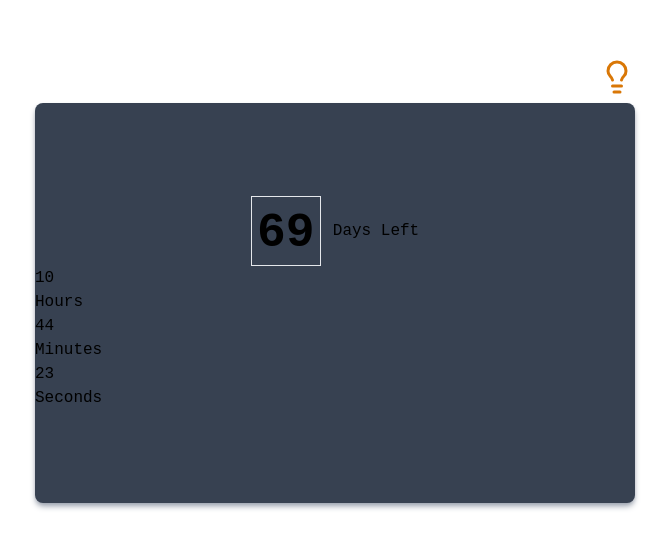
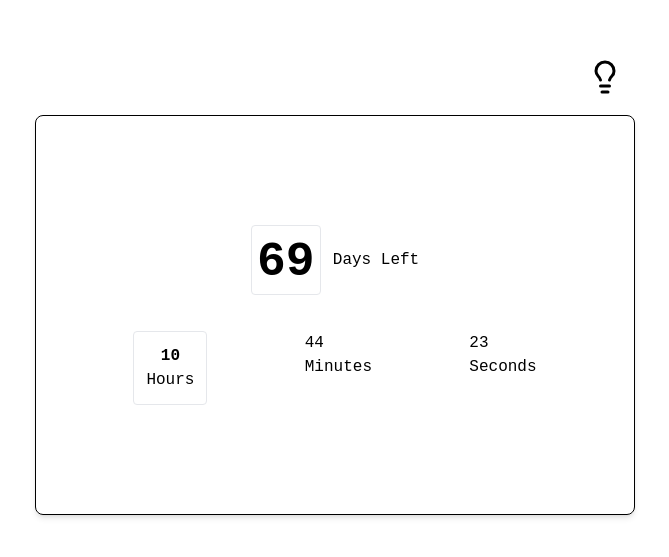
Before and after one commit to okutewonah/license-countdown, a plain HTML site: page index.html in a window 1280 px wide. Shown: the part 123-680 px from the top of the page, without its empty margins (305-974 px from the left). Drawn offline with Linux system fonts and the light colour scheme; a web font is replaced by a local one.

Commit message:
finished dark mode switch

```diff
--- a/index.html
+++ b/index.html
@@ -17,18 +17,29 @@
       }
     </style>
     <script>
-      if (localStorage.getItem('dark-mode') === 'true' || (!('dark-mode' in localStorage) && window.matchMedia('(prefers-color-scheme: dark)').matches)) {
-          document.querySelector('html').classList.add('dark');
+      if (
+        localStorage.getItem("dark-mode") === "true" ||
+        (!("dark-mode" in localStorage) &&
+          window.matchMedia("(prefers-color-scheme: dark)").matches)
+      ) {
+        document.querySelector("html").classList.add("dark");
       } else {
-          document.querySelector('html').classList.remove('dark');
+        document.querySelector("html").classList.remove("dark");
       }
-      </script>
+    </script>
   </head>
-  <body class="bg-white dark:bg-[#0B0124] flex min-h-screen justify-center items-center">
+  <body
+    class="bg-white dark:bg-[#141C2C] flex min-h-screen justify-center items-center"
+  >
     <main>
       <div class="flex justify-end my-2">
-        <input type="checkbox" name="light-switch" id="light-switch" class="sr-only" />
-        <label for="light-switch" class="relative cursor-pointer p-3"></label>
+        <input
+          type="checkbox"
+          name="light-switch"
+          id="light-switch"
+          class="sr-only"
+        />
+        <label for="light-switch" class="relative cursor-pointer p-3">
           <svg
             xmlns="http://www.w3.org/2000/svg"
             width="36"
@@ -39,30 +50,30 @@
             stroke-width="2"
             stroke-linecap="round"
             stroke-linejoin="round"
-            class="lucide lucide-lightbulb stroke-amber-600 dark:stroke-white"
+            class="lucide lucide-lightbulb stroke-black dark:stroke-white"
           >
             <path
               d="M15 14c.2-1 .7-1.7 1.5-2.5 1-.9 1.5-2.2 1.5-3.5A6 6 0 0 0 6 8c0 1 .2 2.2 1.5 3.5.7.7 1.3 1.5 1.5 2.5"
             />
             <path d="M9 18h6" />
             <path d="M10 22h4" /></svg
-          ></label
+          ><span class="sr-only">Switch to light / dark version</span></label
         >
       </div>
       <div
-        class="bg-gray-700 dark:bg-slate-200 h-[400px] w-[600px] rounded-lg shadow-md shadow-gray-400 flex flex-col justify-center"
+        class="dark:bg-inherit bg-inherit border text-black dark:text-white border-black dark:border-white h-[400px] w-[600px] rounded-lg shadow-md flex flex-col justify-center gap-y-9"
       >
         <div class="flex justify-center gap-3">
           <h1
-            class="w-[70px] h-[70px] border text-center font-bold text-[3rem]"
+            class="w-[70px] h-[70px] border rounded text-center font-bold text-[3rem]"
           >
             69
           </h1>
           <p class="my-auto">Days Left</p>
         </div>
-        <div>
-          <div>
-            <h2>10</h2>
+        <div class="flex justify-evenly">
+          <div class="flex flex-col items-center border p-3 rounded">
+            <h2 class="font-semibold">10</h2>
             <span>Hours</span>
           </div>
           <div>
```
Also changed, not shown: css/style.css.
